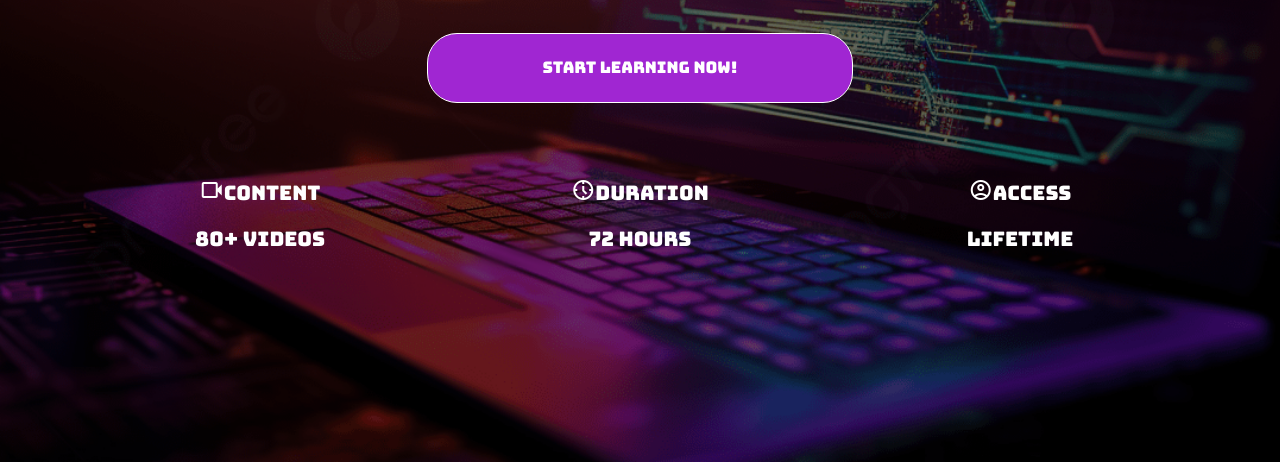
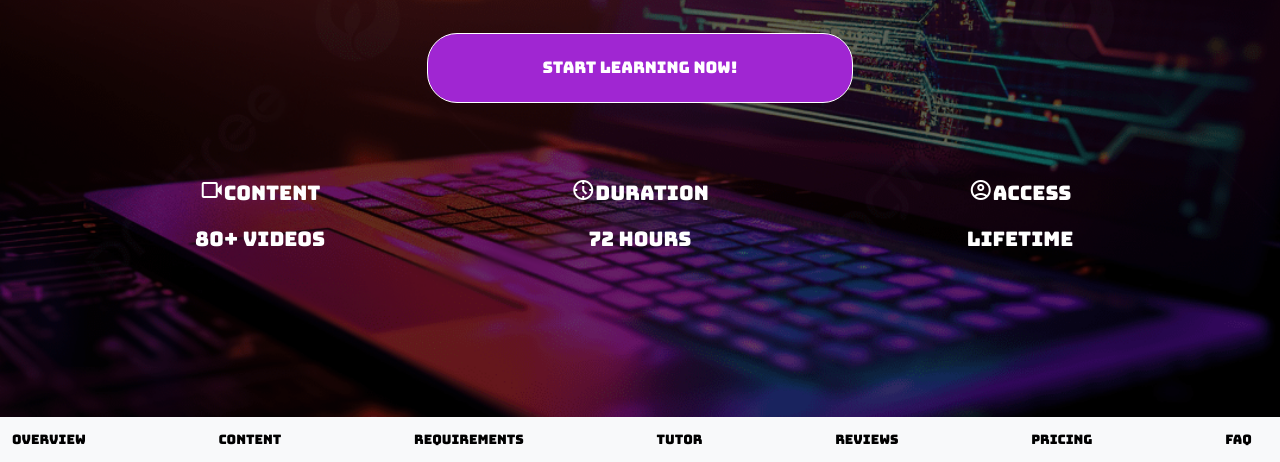
Before and after one commit to SethT3345/BootStrap-Page, a plain HTML site: page Index.html in a window 1280 px wide. Shown: the part 338-800 px from the top of the page. Drawn offline with nearby package versions, Linux system fonts and the light colour scheme.

Commit message:
Finished Projectwith NavBar Added

```diff
--- a/Index.html
+++ b/Index.html
@@ -54,6 +54,18 @@
         </div>
     </div>
 
+    <nav class="navbar fixed-bottom bg-body-tertiary">
+  <div class="container-fluid">
+    <a class="navbar-brand" id="navitem1" href="#">Overview</a>
+    <a class="navbar-brand" id="navitem2" href="#">Content</a>
+    <a class="navbar-brand" id="navitem3" href="#">Requirements</a>
+    <a class="navbar-brand" id="navitem4" href="#">Tutor</a>
+    <a class="navbar-brand" id="navitem5" href="#">Reviews</a>
+    <a class="navbar-brand" id="navitem6" href="#">Pricing</a>
+    <a class="navbar-brand" id="navitem7" href="#">FAQ</a>
+  </div>
+</nav>
+
     <script src="https://cdn.jsdelivr.net/npm/bootstrap@5.3.8/dist/js/bootstrap.bundle.min.js" integrity="sha384-FKyoEForCGlyvwx9Hj09JcYn3nv7wiPVlz7YYwJrWVcXK/BmnVDxM+D2scQbITxI" crossorigin="anonymous"></script>
   </body>
 </html>
--- a/Styles.css
+++ b/Styles.css
@@ -78,6 +78,12 @@ body{
     font-weight: 400;
     font-style: normal;
 }
+#navitem1, #navitem2, #navitem3, #navitem4, #navitem5, #navitem6, #navitem7{
+    font-size: 13px;
+    font-family: "Bungee", sans-serif;
+    font-weight: 400;
+    font-style: normal;
+}
 
 
 @keyframes buttanime{
@@ -88,3 +94,9 @@ body{
         background-color: #59006a;
     }
 }
+
+@media(max-width: 581px){
+    #mainstuff{
+        height: 120vh;
+    }
+}
```
Also changed, not shown: 1 other file.
